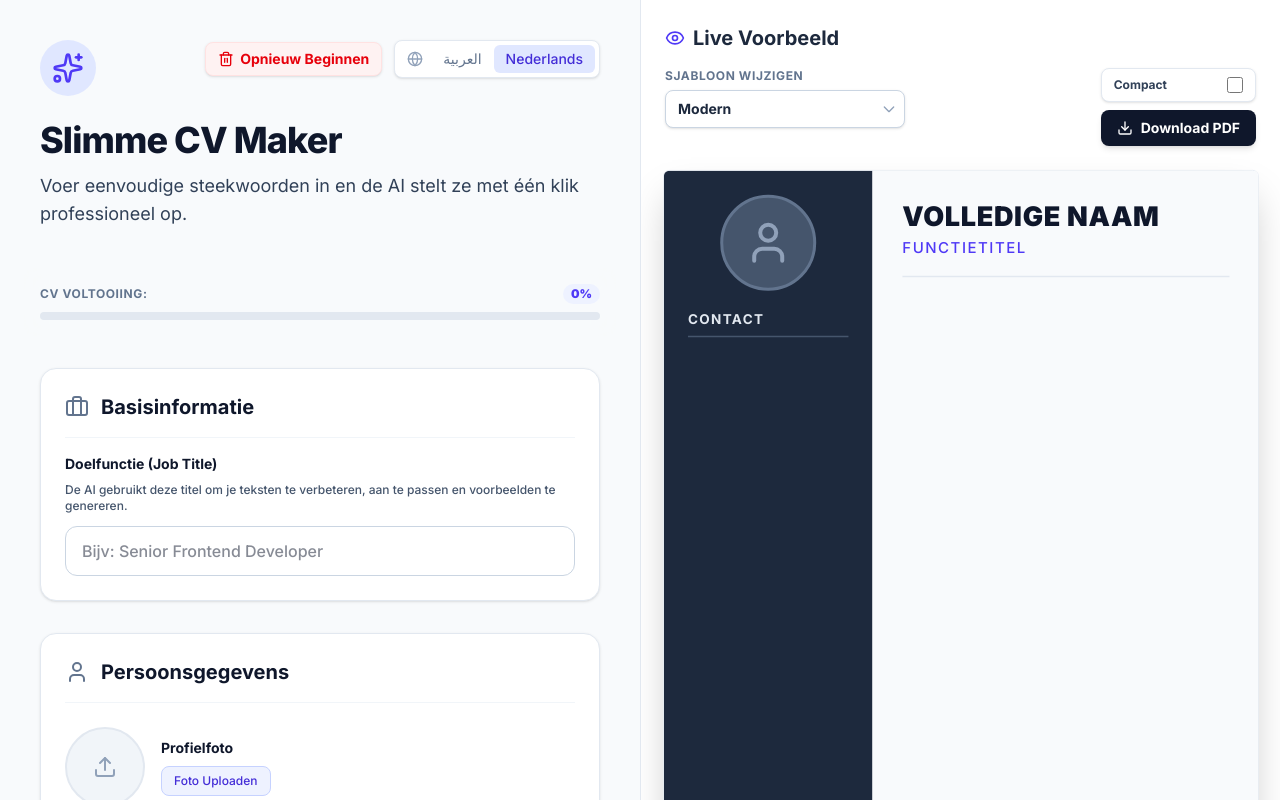
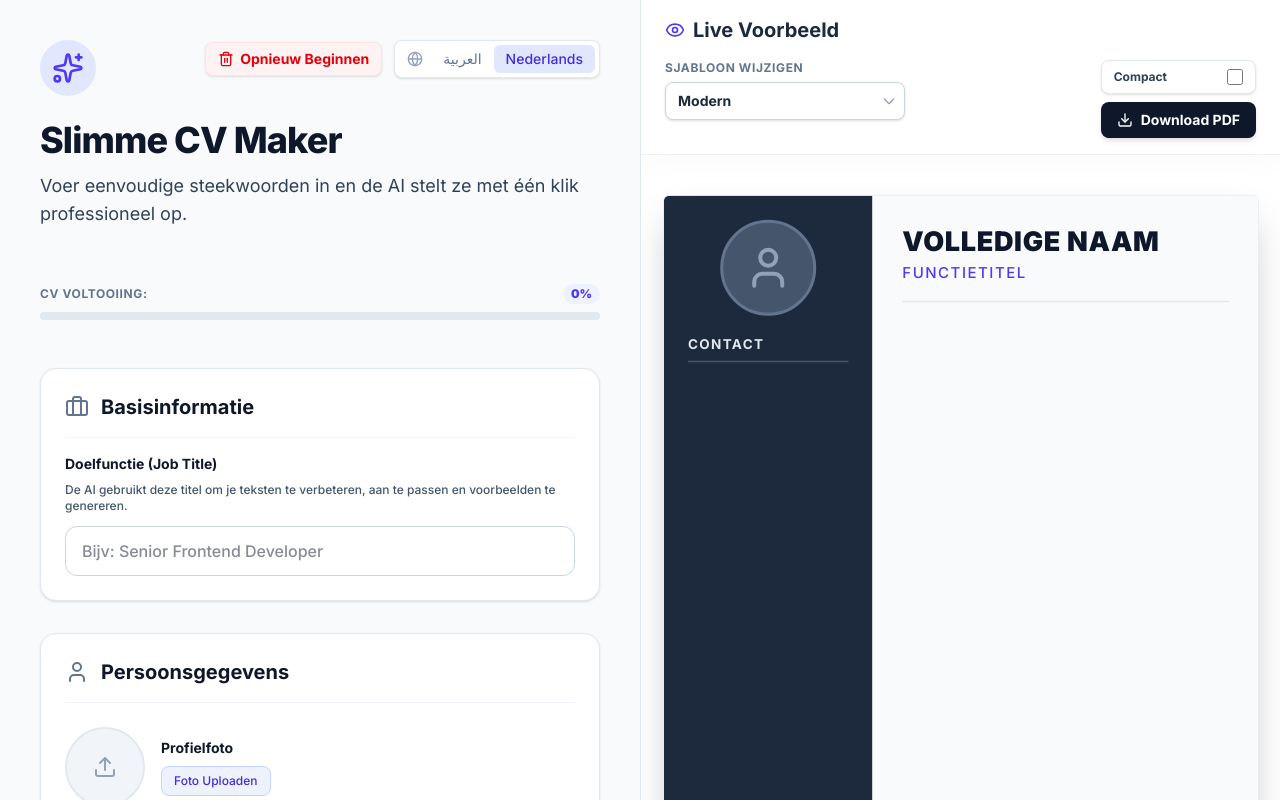
Before and after one commit to abdusari397-hue/ai-cv-builder, a Next.js app: page / in a window 1280 px wide. Built offline with nearby package versions, Linux system fonts and the light colour scheme.

Commit message:
style: make CV preview controls sticky to follow screen while scrolling

```diff
--- a/src/components/CVPreview.tsx
+++ b/src/components/CVPreview.tsx
@@ -130,8 +130,8 @@ export default function CVPreview() {
   };
 
   return (
-    <div className="w-full h-full overflow-y-auto custom-scrollbar p-6">
-      <div className="flex flex-col gap-4 mb-6">
+    <div className="w-full h-full overflow-y-auto custom-scrollbar relative">
+      <div className="sticky top-0 z-40 flex flex-col gap-4 mb-8 bg-slate-100/90 lg:bg-white/90 backdrop-blur-md px-6 py-4 border-b border-slate-200/60 shadow-[0_4px_30px_rgba(0,0,0,0.03)]">
         <h2 className="text-xl font-bold text-slate-800 flex items-center gap-2">
           <Eye size={20} className="text-indigo-600" />
           {t.livePreview}
@@ -219,7 +219,7 @@ export default function CVPreview() {
       </div>
 
       {/* Zoomed out wrapper for better fit */}
-      <div className="w-full flex justify-center pb-20">
+      <div className="w-full flex justify-center pb-24 px-6 pt-2">
         <div className={`w-[210mm] min-h-[297mm] transform scale-[0.40] sm:scale-[0.7] md:scale-[0.9] lg:scale-[0.55] xl:scale-[0.75] 2xl:scale-[0.9] origin-top shadow-2xl transition-all duration-500 rounded-lg overflow-hidden border border-slate-200 bg-white flex-shrink-0 ${isCompactMode ? 'cv-compact-preview' : ''}`}>
           {templateId === 'modern' && <ModernTemplate />}
           {templateId === 'classic' && <ClassicTemplate />}
```
